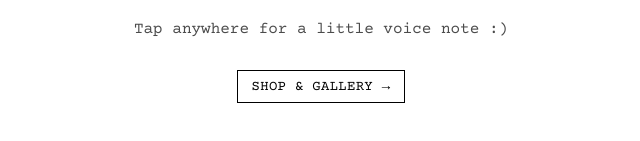
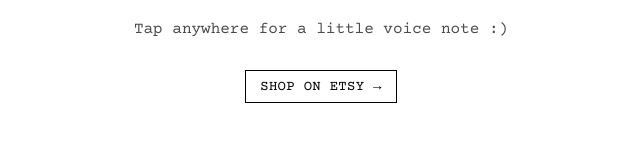
Before and after one commit to Luna-Kawano/thank-you, a plain HTML site: page index.html in a window 1280 px wide. Shown: the part 399-540 px from the top of the page, 319-959 px from the left. Drawn offline with nearby package versions, Linux system fonts and the light colour scheme.

Commit message:
Update shop link to Etsy

```diff
--- a/index.html
+++ b/index.html
@@ -149,8 +149,8 @@
       <div class="progress-track"><div class="progress-fill" id="progressFill"></div></div>
       <span class="player-label" id="playerLabel">playing...</span>
     </div>
-    <a href="https://tunakawano.com" class="shop-btn" target="_blank" rel="noopener" id="shopBtn">
-      SHOP &amp; GALLERY →
+    <a href="https://etsy.com/ca/shop/Tunakawano" class="shop-btn" target="_blank" rel="noopener" id="shopBtn">
+      SHOP ON ETSY →
     </a>
   </div>
 
```
